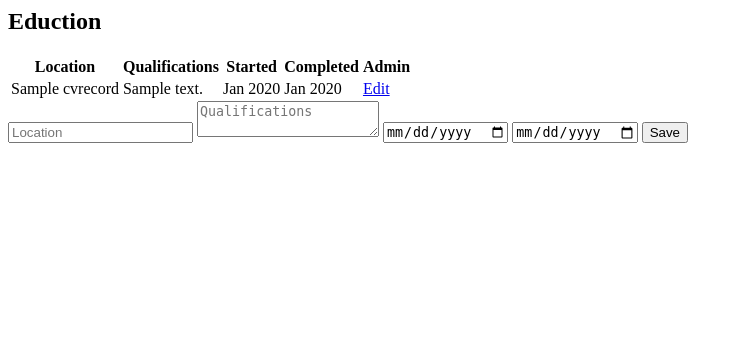
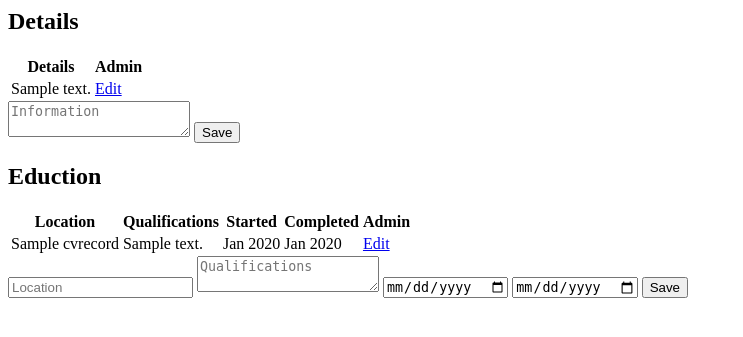
Before and after one commit to centraltrains/my-first-blog, a Django app: template cv/templates/cv.html in a window 1280 px wide. Shown: the top 337 px of the page, without its empty margins (0-743 px from the left). Run offline with Django 3.2, Linux system fonts and the light colour scheme; the template is opened without the code that fills it: values that come from a table or form of the project are taken from there, others are empty; tables that the repository leaves empty hold one stand-in row (values such as "Sample post").

Commit message:
Details added

```diff
--- a/cv/templates/cv.html
+++ b/cv/templates/cv.html
@@ -5,6 +5,40 @@
     </head>
 
     <body>
+
+            <div>
+                    <h2>Details</h2>
+                    <table id = "headInfo-table">
+                        <tr>
+                            <th>Details</th>
+                            <th>Admin</th>
+                        </tr>
+                        {% for log in headInfo %}
+                            <tr>
+                                <td>{{log.details|linebreaksbr}}</td>
+                                <td><a href="{{ log.pk }}/edit">Edit</a></td>
+                            </tr>
+                        {% endfor %}
+
+                    </table>
+                </div>
+
+
+                <div>
+
+                    <form method="POST">
+                        {% csrf_token %}
+                        <input type = "hidden" name = "record_type"  value="headInfo" / >
+                        <input type = "hidden" name = "name"  value="test" / >
+
+                        <textarea               name = "details"     id = "headInfo-input-details"   placeholder="Information" ></textarea>
+
+                        <button type="submit" class="save-button" id="headInfo-save">Save</button>
+
+                    </form>
+
+                </div>
+
 
         <div>
             <h2>Eduction</h2>
--- a/functional_tests.py
+++ b/functional_tests.py
@@ -116,6 +116,12 @@ class SiteTest(unittest.TestCase):
         self.edit_record("education", "GCSEs: A*A*A*AABCD", {"details" : "GCSEs: A*******"}, "details")
         self.delete_record("education", "GCSEs: A*******")
 
+        self.add_record("headInfo", {"details" : "Benjamin Roughtoon",}, "details")
+        self.edit_record("headInfo", "Benjamin Roughtoon", {"details" : "Benjamin Roughton"}, "details")
+        self.delete_record("headInfo", "Benjamin Roughton")
+
+
+
         self.fail("Finish the test")
 
 
```
Also changed, not shown: cv/views.py (+8 -2 lines).
